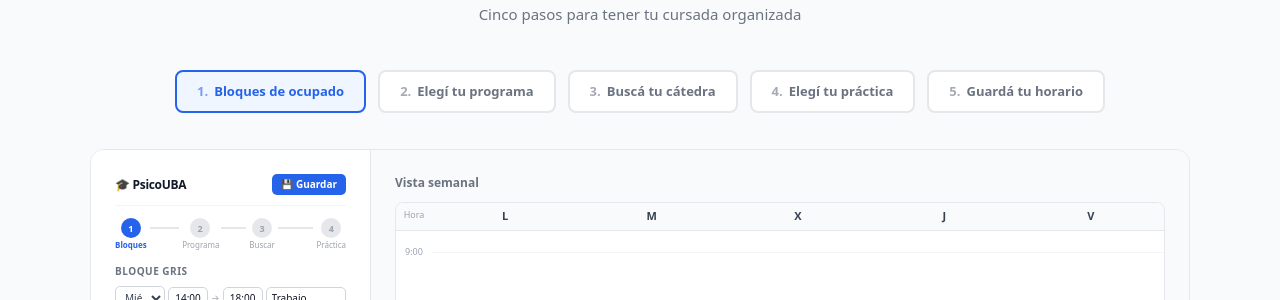
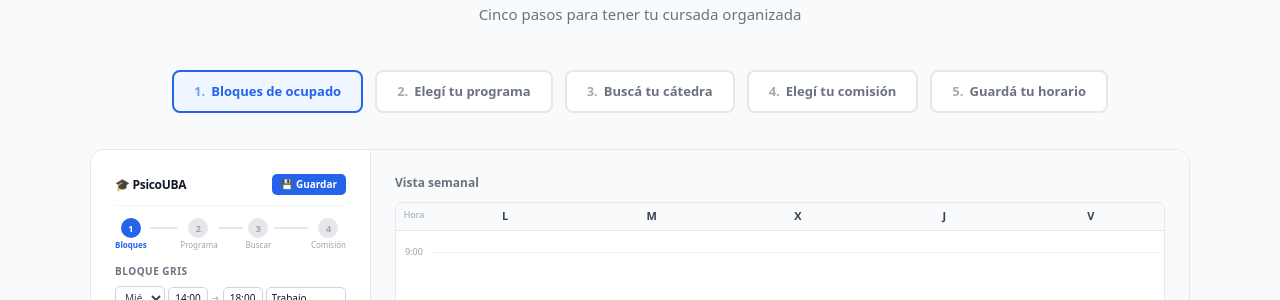
Before and after one commit to Santiago-Musso/psico-uba, a Next.js app: page / in a window 1280 px wide. Shown: the part 764-1064 px from the top of the page. Built offline with nearby package versions, Linux system fonts and the light colour scheme.

Commit message:
change Practicas to Comision for visual

```diff
--- a/src/app/page.tsx
+++ b/src/app/page.tsx
@@ -112,7 +112,7 @@ function MiniHeader() {
 }
 
 function MiniStepRow({ active }: { active: number }) {
-  const labels = ["Bloques", "Programa", "Buscar", "Práctica"];
+  const labels = ["Bloques", "Programa", "Buscar", "Comisión"];
   return (
     <div style={{ display: "flex", alignItems: "flex-start", marginBottom: 14 }}>
       {labels.map((label, i) => (
@@ -285,7 +285,7 @@ const STEPS = [
   { title: "Bloques de ocupado",  desc: "Marcá trabajo, deportes, idiomas o cualquier franja ocupada para ver desde el principio qué horarios te quedan libres." },
   { title: "Elegí tu programa",   desc: "Seleccioná Psicología, Profesorado, Musicoterapia o Terapia Ocupacional. Las cátedras disponibles se filtran automáticamente." },
   { title: "Buscá tu cátedra",   desc: "Escribí la materia o el docente. Filtrá en tiempo real entre todas las cátedras del programa seleccionado." },
-  { title: "Elegí tu práctica",  desc: "Cada comisión muestra docente, aula y horario. Marcá la que te quede mejor — el teórico requerido se agrega solo." },
+  { title: "Elegí tu comisión",  desc: "Cada comisión muestra docente, aula y horario. Marcá la que te quede mejor — el teórico requerido se agrega solo." },
   { title: "Guardá tu horario",  desc: "Guardá tu selección con un clic. Se almacena en este navegador. Podés volver a agregar más cátedras en cualquier momento." },
 ];
 
--- a/src/app/schedule/page.tsx
+++ b/src/app/schedule/page.tsx
@@ -500,7 +500,7 @@ export default function SchedulePage() {
           {/* ── Step 4: Prácticas ── */}
           <div>
             <StepHeader
-              num={4} title="Elegí tu práctica"
+              num={4} title="Elegí tu comisión"
               summary={selectedPracIds.size > 0 ? `${selectedPracIds.size} seleccionada${selectedPracIds.size !== 1 ? "s" : ""}` : undefined}
               active={sidebarStep === 4} done={false} locked={sidebarStep < 4}
               onClick={() => setSidebarStep(4)}
```
Also changed, not shown: 1 other file (tests, documents, lock files or other folders).
